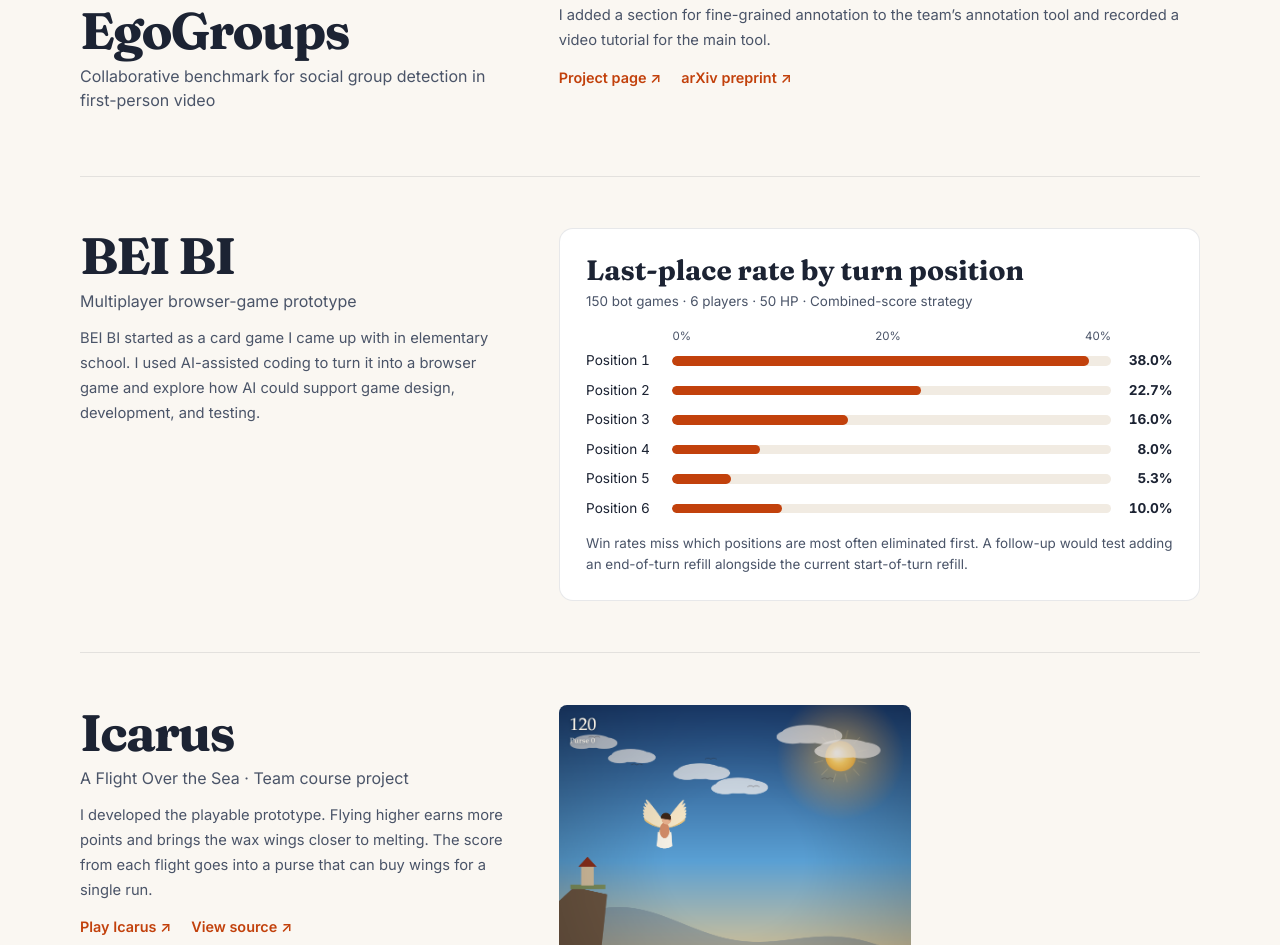
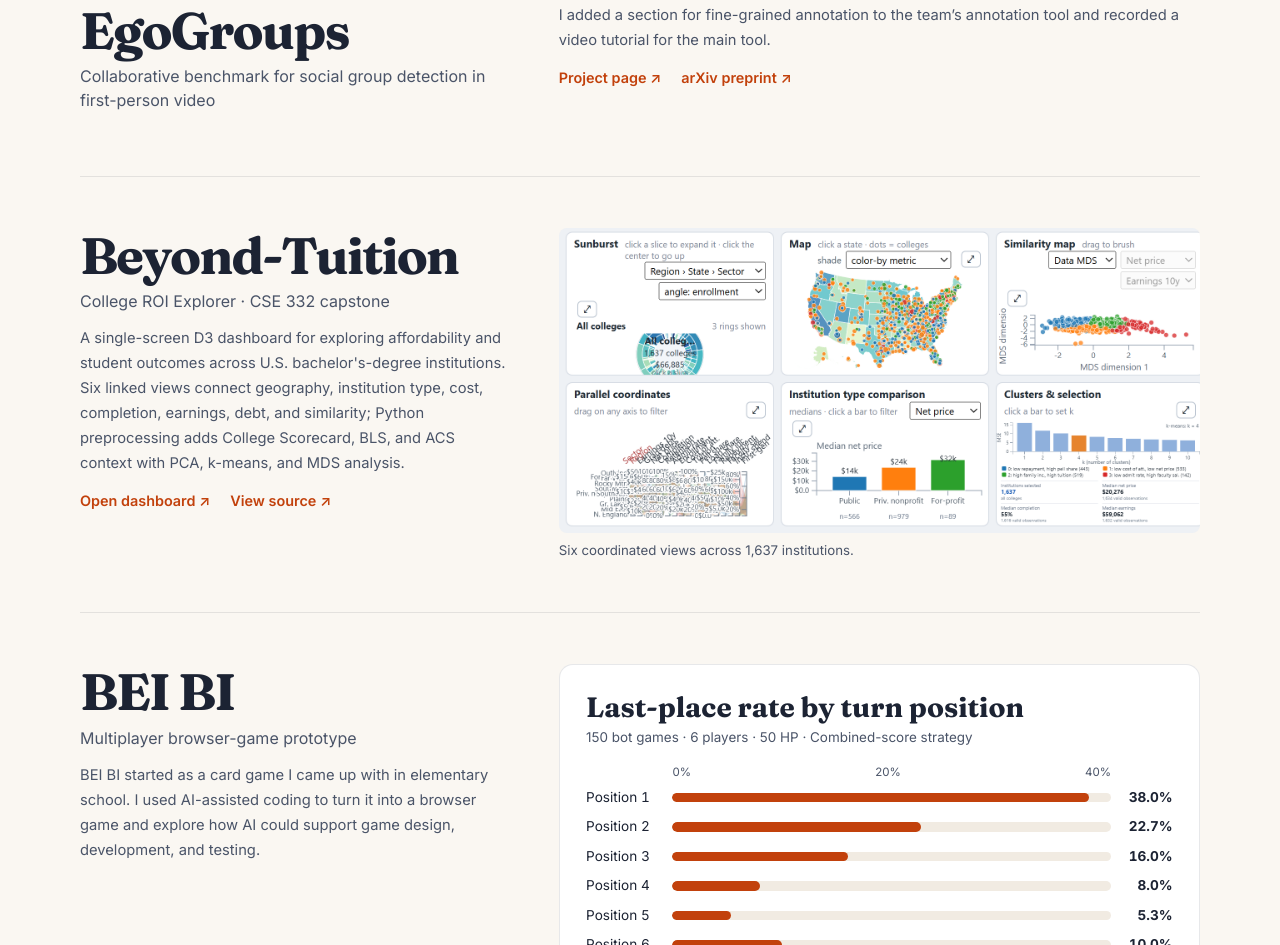
Before and after one commit to GALACTUS06/personal-website, a plain HTML site: page portfolio/index.html in a window 1280 px wide. Shown: the part 1707-2652 px from the top of the page. Drawn offline with Linux system fonts and the light colour scheme.

Commit message:
Add Beyond-Tuition capstone to projects and portfolio

```diff
--- a/portfolio/index.html
+++ b/portfolio/index.html
@@ -32,6 +32,7 @@
         <ul class="portfolio-index">
           <li><a href="#social-tour">Social Tour Simulator</a></li>
           <li><a href="#egogroups">EgoGroups</a></li>
+          <li><a href="#beyond-tuition">Beyond-Tuition</a></li>
           <li><a href="#bei-bi">BEI BI</a></li>
           <li><a href="#icarus">Icarus</a></li>
         </ul>
@@ -121,6 +122,24 @@
       </div>
     </section>
 
+    <section class="portfolio-project portfolio-secondary" id="beyond-tuition" aria-labelledby="beyond-tuition-title">
+      <div>
+        <header class="portfolio-project-header">
+          <h2 id="beyond-tuition-title">Beyond-Tuition</h2>
+          <p>College ROI Explorer · CSE 332 capstone</p>
+        </header>
+        <p class="portfolio-author-copy">A single-screen D3 dashboard for exploring affordability and student outcomes across U.S. bachelor's-degree institutions. Six linked views connect geography, institution type, cost, completion, earnings, debt, and similarity; Python preprocessing adds College Scorecard, BLS, and ACS context with PCA, k-means, and MDS analysis.</p>
+        <ul class="portfolio-links">
+          <li><a href="https://galactus06.github.io/Beyond-Tuition/">Open dashboard <span aria-hidden="true">↗</span></a></li>
+          <li><a href="https://github.com/GALACTUS06/Beyond-Tuition">View source <span aria-hidden="true">↗</span></a></li>
+        </ul>
+      </div>
+      <figure class="beyond-shot">
+        <img src="../assets/project-beyond-tuition.png" width="1538" height="732" loading="lazy" decoding="async" alt="A linked College ROI dashboard with sunburst, state map, similarity map, parallel coordinates, sector comparison, and cluster selection views.">
+        <figcaption>Six coordinated views across 1,637 institutions.</figcaption>
+      </figure>
+    </section>
+
     <section class="portfolio-project portfolio-secondary" id="bei-bi" aria-labelledby="bei-bi-title">
       <div>
         <header class="portfolio-project-header">
--- a/portfolio/portfolio.css
+++ b/portfolio/portfolio.css
@@ -218,10 +218,22 @@
 }
 
 .portfolio-image-pair img,
-.icarus-shot img {
+.icarus-shot img,
+.beyond-shot img {
   width: 100%;
   height: auto;
   border-radius: var(--radius-sm);
+}
+
+.beyond-shot {
+  align-self: start;
+}
+
+.beyond-shot figcaption {
+  margin-top: 0.5rem;
+  color: var(--color-ink-soft);
+  font-size: 0.83rem;
+  line-height: 1.5;
 }
 
 .portfolio-credits {
```
Also changed, not shown: index.html (+31 -0 lines), assets/project-beyond-tuition.png (added), 1 other file.
